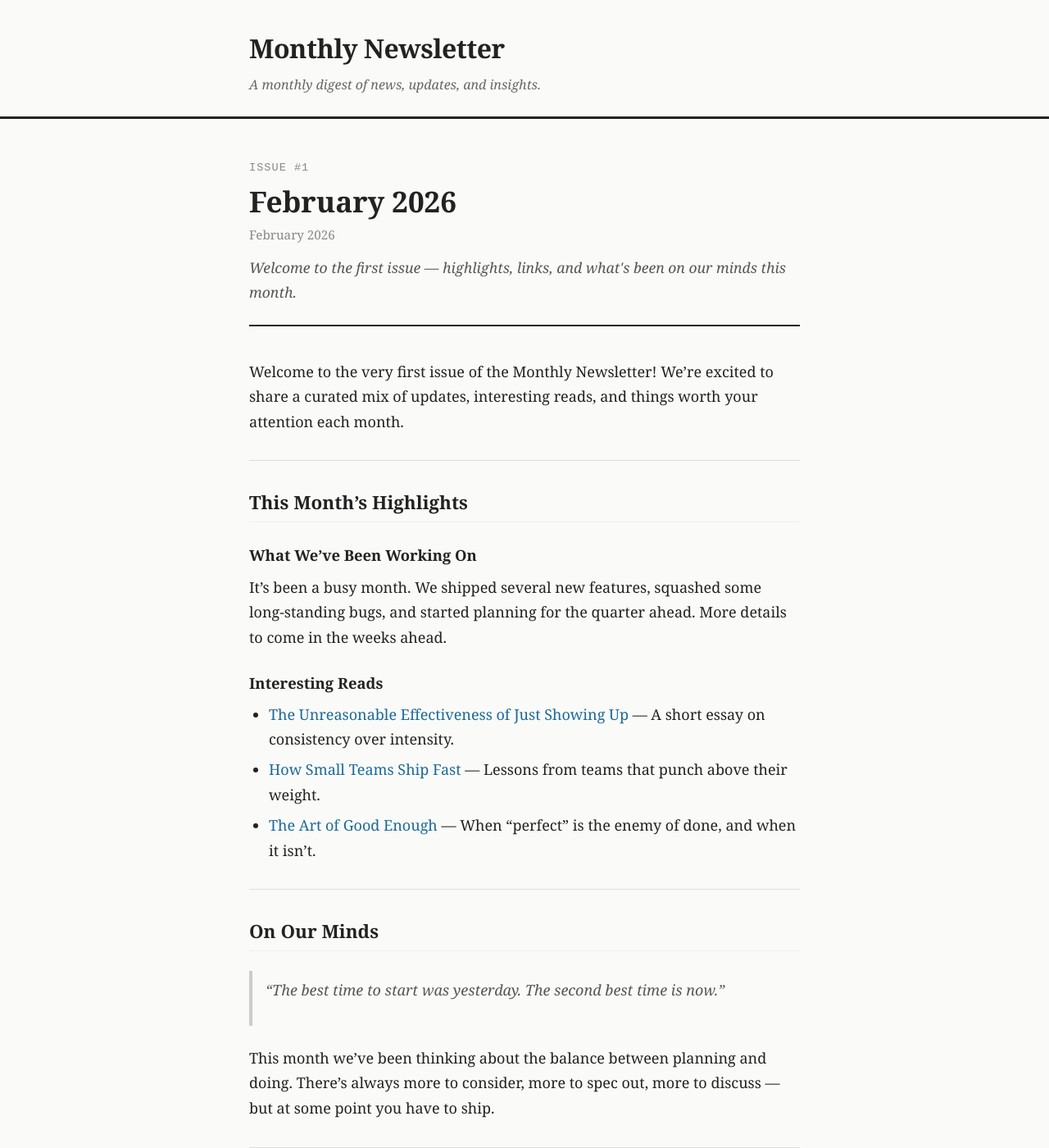
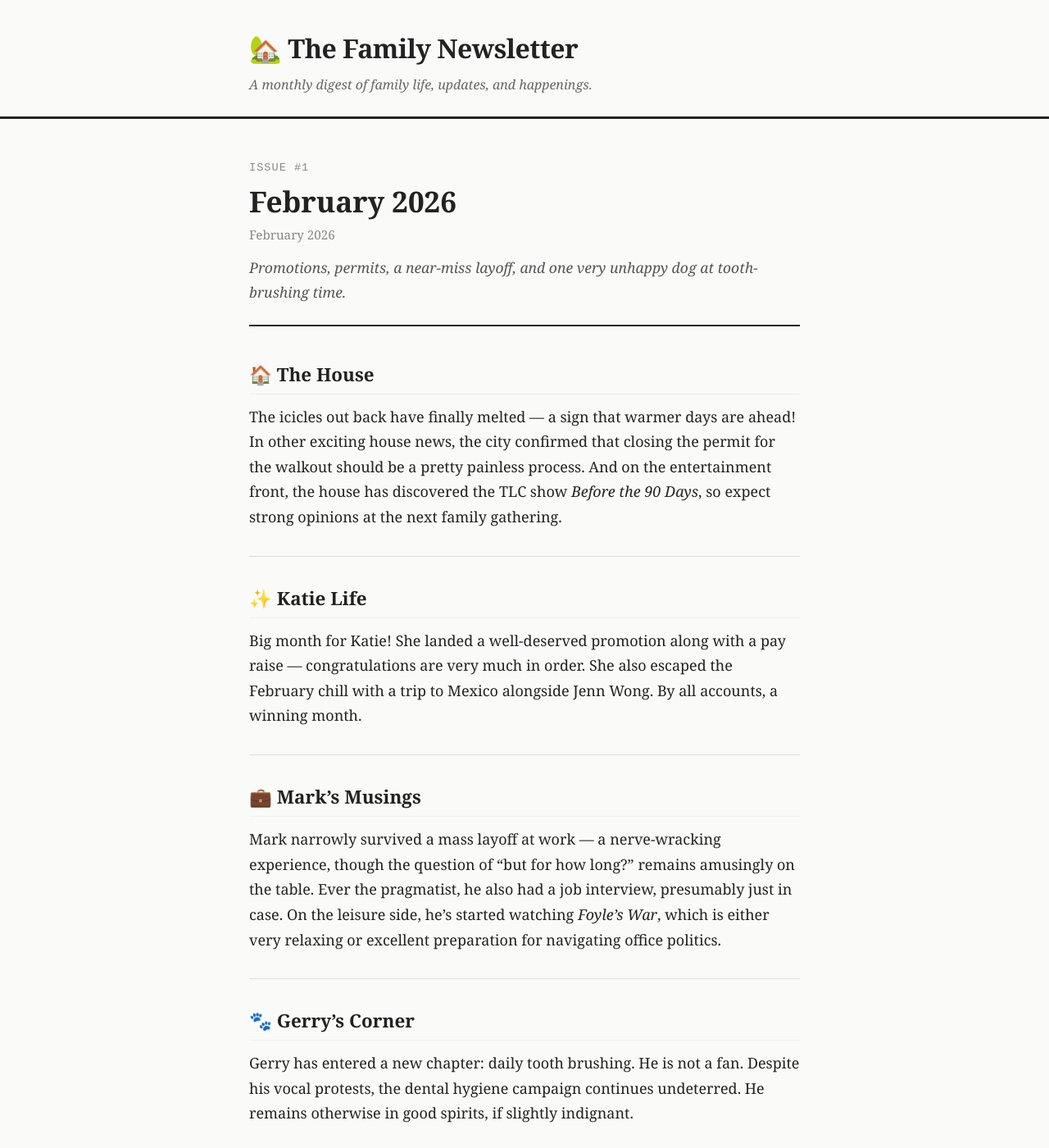
Before and after one commit to vrbabapancake/newsletter, a Jekyll site: the page built from _newsletters/2026-02-01-february-2026.md, in a window 1280 px wide and 1400 px high. Shown: the whole window at 82% size. Built offline with Jekyll 4.4.1, drawn with Linux system fonts in a browser that asks for light colours; some of the changed text lies outside the part shown.

Commit message:
Add February 2026 family newsletter (Issue #1)
Replaces placeholder content with the real first issue: house updates,
Katie's promotion and Mexico trip, Mark's layoff near-miss, Gerry's
tooth-brushing saga, and Barb's basement watch. Also updates site title
and description to reflect the family newsletter theme.

https://claude.ai/code/session_01W1R41DrvAhmLebwWzdsdt3

```diff
--- a/_config.yml
+++ b/_config.yml
@@ -1,5 +1,5 @@
-title: Monthly Newsletter
-description: A monthly digest of news, updates, and insights.
+title: "🏡 The Family Newsletter"
+description: A monthly digest of family life, updates, and happenings.
 baseurl: ""
 url: ""
 
--- a/_newsletters/2026-02-01-february-2026.md
+++ b/_newsletters/2026-02-01-february-2026.md
@@ -2,43 +2,37 @@
 issue: 1
 title: "February 2026"
 date: 2026-02-01
-description: "Welcome to the first issue — highlights, links, and what's been on our minds this month."
+description: "Promotions, permits, a near-miss layoff, and one very unhappy dog at tooth-brushing time."
 ---
 
-Welcome to the very first issue of the Monthly Newsletter! We're excited to share a curated mix of updates, interesting reads, and things worth your attention each month.
+## 🏠 The House
+
+The icicles out back have finally melted — a sign that warmer days are ahead! In other exciting house news, the city confirmed that closing the permit for the walkout should be a pretty painless process. And on the entertainment front, the house has discovered the TLC show *Before the 90 Days*, so expect strong opinions at the next family gathering.
 
 ---
 
-## This Month's Highlights
+## ✨ Katie Life
 
-### What We've Been Working On
-
-It's been a busy month. We shipped several new features, squashed some long-standing bugs, and started planning for the quarter ahead. More details to come in the weeks ahead.
-
-### Interesting Reads
-
-- [The Unreasonable Effectiveness of Just Showing Up](https://example.com) — A short essay on consistency over intensity.
-- [How Small Teams Ship Fast](https://example.com) — Lessons from teams that punch above their weight.
-- [The Art of Good Enough](https://example.com) — When "perfect" is the enemy of done, and when it isn't.
+Big month for Katie! She landed a well-deserved promotion along with a pay raise — congratulations are very much in order. She also escaped the February chill with a trip to Mexico alongside Jenn Wong. By all accounts, a winning month.
 
 ---
 
-## On Our Minds
+## 💼 Mark's Musings
 
-> "The best time to start was yesterday. The second best time is now."
-
-This month we've been thinking about the balance between planning and doing. There's always more to consider, more to spec out, more to discuss — but at some point you have to ship.
+Mark narrowly survived a mass layoff at work — a nerve-wracking experience, though the question of "but for how long?" remains amusingly on the table. Ever the pragmatist, he also had a job interview, presumably just in case. On the leisure side, he's started watching *Foyle's War*, which is either very relaxing or excellent preparation for navigating office politics.
 
 ---
 
-## Quick Links
+## 🐾 Gerry's Corner
 
-- Upcoming events in March
-- Office hours every Thursday at 2pm
-- Submit your ideas for next month's issue
+Gerry has entered a new chapter: daily tooth brushing. He is not a fan. Despite his vocal protests, the dental hygiene campaign continues undeterred. He remains otherwise in good spirits, if slightly indignant.
 
 ---
 
-Thanks for reading. If you enjoyed this issue, share it with a friend.
+## 🪴 Barb's Basement
 
-See you next month.
+The basement remains a realm of mystery and potential. No new business to report this month — but the energy down there feels like it's building toward something. Watch this space.
+
+---
+
+*Until next month! 💌*
```
Also changed, not shown: README.md.
